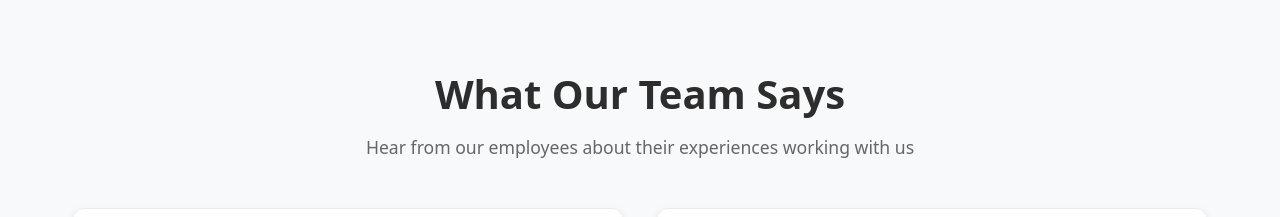
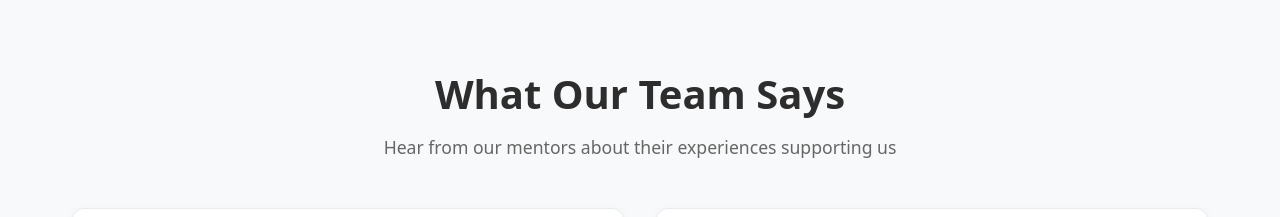
Before and after one commit to saniya-dogra/Zetawa, a React (Vite) app in the folder zetawa-main/: page /#/careers in a window 1280 px wide. Shown: the part 2320-2537 px from the top of the page. Built offline with nearby package versions, Linux system fonts and the light colour scheme.

Commit message:
Add changes in career

```diff
--- a/zetawa-main/src/components/Careers.jsx
+++ b/zetawa-main/src/components/Careers.jsx
@@ -681,7 +681,7 @@ const Careers = () => {
               What Our Team Says
             </h2>
             <p style={{ fontSize: '1.1rem', color: '#666' }}>
-              Hear from our employees about their experiences working with us
+              Hear from our mentors about their experiences supporting us
             </p>
           </div>
 
```
